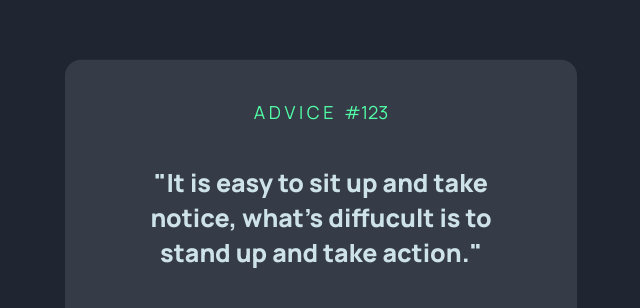
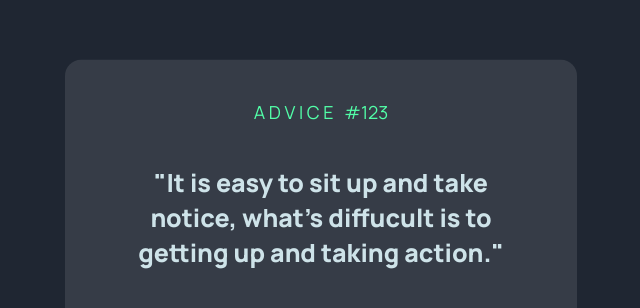
Before and after one commit to chinmayagarwal3007/advice-generator-app-main-solution, a plain HTML site: page index.html in a window 1280 px wide. Shown: the part 162-470 px from the top of the page, without its empty margins (319-959 px from the left). Drawn offline with Linux system fonts and the light colour scheme.

Commit message:
Update index.html

```diff
--- a/index.html
+++ b/index.html
@@ -27,7 +27,7 @@
 <div class="Advice" id="Advice">
 
   <h4 class="heading" id=heading>A D V I C E&nbsp&nbsp&nbsp#123</h4>
-  <p class="quote" id="quote">"It is easy to sit up and take notice, what's diffucult is to stand up and take action."</p>
+  <p class="quote" id="quote">"It is easy to sit up and take notice, what's diffucult is to getting up and taking action."</p>
   <picture>
     <source media="(min-width:1200px)" srcset="images/pattern-divider-desktop.png">
     <img src="images/pattern-divider-mobile.png" class="img-line" alt="">
```
